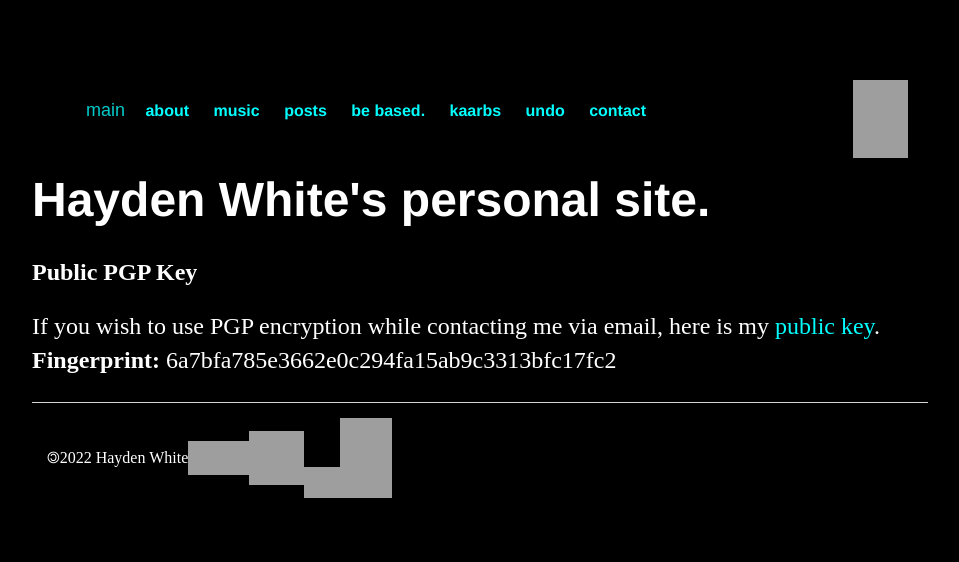
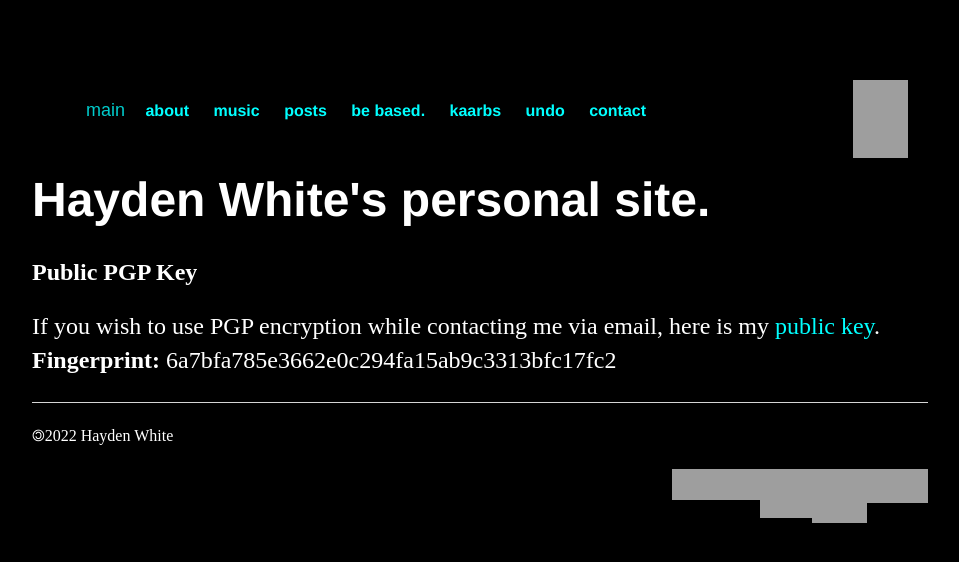
Before and after one commit to whiteVHS/whiteVHS.github.io, a Jekyll site: the page built from pgp/index.html, in a window 1280 px wide. Shown: the top 562 px of the page, without its empty margins (160-1119 px from the left). Built offline with Jekyll 4.4.1, drawn with Linux system fonts in a browser that asks for light colours; grey boxes are pictures that could not be loaded.

Commit message:
Update main.css

```diff
--- a/css/main.css
+++ b/css/main.css
@@ -119,10 +119,11 @@ ul.posts li {
   justify-content: space-between;
 }
 
-.div1 {
+.footer-css {
 display: flex;
+flex-direction: row;
 float: left;
-justify-content: space-around;
-align-items: center;
-padding: 15px;
+justify-content: space-between;
+align-items: baseline;
+padding: 20px;
 }
```
